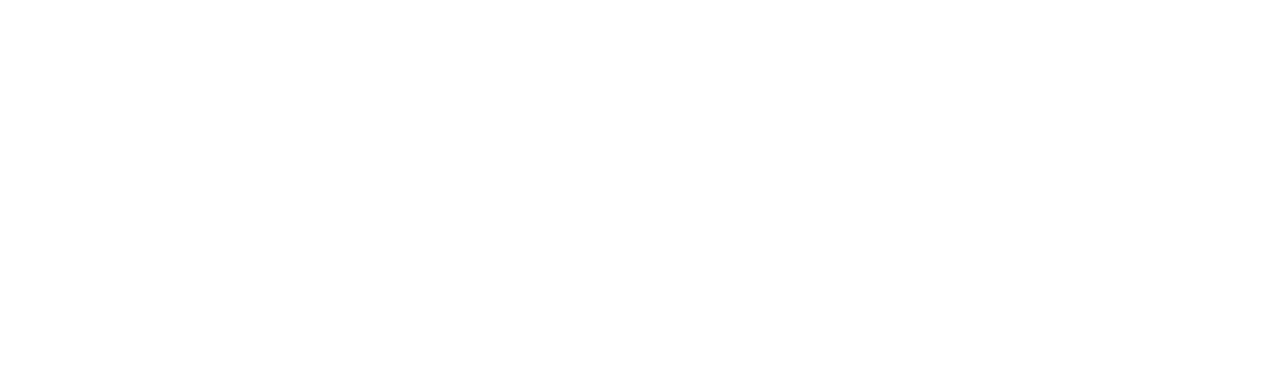
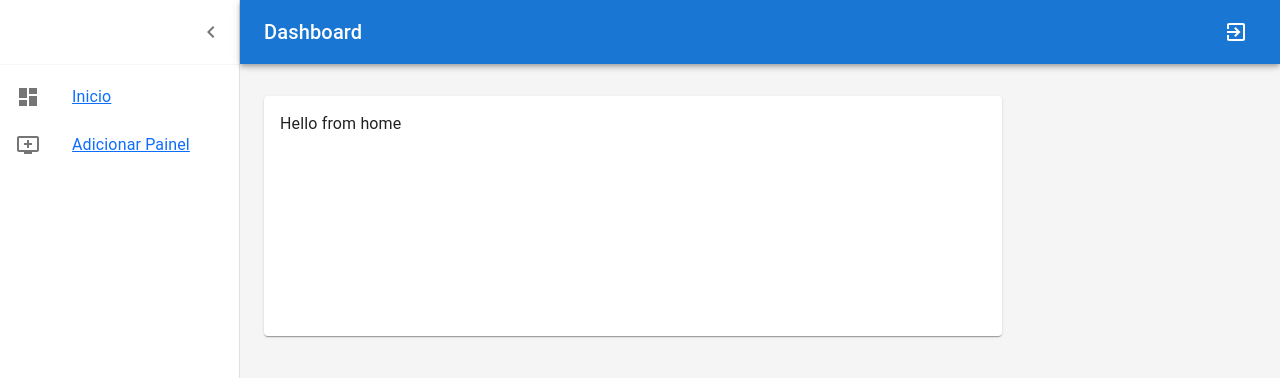
Before and after one commit to pGabrielM/panels-portal-client, a React (Vite) app: page /admin in a window 1280 px wide. Before the commit this address had no page. Shown: the top 378 px of the page. Built offline with nearby package versions, Linux system fonts and the light colour scheme.

Commit message:
feat: estrutura pagina de admin e rotas para acesso através do navbar

```diff
--- a/src/App.tsx
+++ b/src/App.tsx
@@ -1,15 +1,13 @@
-import RoutesApp from './routes/RoutesApp';
-import { BrowserRouter } from 'react-router-dom';
+import { BrowserRouter, RouterProvider } from 'react-router-dom';
 import AuthProvider from './contexts/Auth/AuthProvider';
 import 'bootstrap/dist/css/bootstrap.min.css';
+import RoutesApp from './routes/RoutesApp';
 
 function App() {
 
   return (
     <AuthProvider>
-      <BrowserRouter>
-        <RoutesApp />
-      </BrowserRouter>
+      <RoutesApp />
     </AuthProvider>
   )
 }
--- /dev/null
+++ b/src/pages/Admin/AdminPages/CreatePanel.tsx
@@ -0,0 +1,36 @@
+import { Box, Grid, Paper, Typography } from "@mui/material";
+import { Container } from "@mui/system";
+
+export default function CreatePanel() {
+  return (
+    <Box
+      component="main"
+      sx={{
+        backgroundColor: (theme) =>
+          theme.palette.mode === 'light'
+            ? theme.palette.grey[100]
+            : theme.palette.grey[900],
+        flexGrow: 1,
+        height: '100vh',
+        overflow: 'auto',
+      }}
+    >
+      <Container maxWidth="lg" sx={{ mt: 4, mb: 4 }}>
+        <Grid container spacing={3}>
+          <Grid item xs={12} md={8} lg={9}>
+            <Paper
+              sx={{
+                p: 2,
+                display: 'flex',
+                flexDirection: 'column',
+                height: 240,
+              }}
+            >
+              <Typography>Hello from create panel</Typography>
+            </Paper>
+          </Grid>
+        </Grid>
+      </Container>
+    </Box>
+  )
+}
--- /dev/null
+++ b/src/pages/Admin/AdminPages/Home.tsx
@@ -0,0 +1,36 @@
+import { Box, Grid, Paper, Typography } from "@mui/material";
+import { Container } from "@mui/system";
+
+export default function Home() {
+  return (
+    <Box
+      component="main"
+      sx={{
+        backgroundColor: (theme) =>
+          theme.palette.mode === 'light'
+            ? theme.palette.grey[100]
+            : theme.palette.grey[900],
+        flexGrow: 1,
+        height: '100vh',
+        overflow: 'auto',
+      }}
+    >
+      <Container maxWidth="lg" sx={{ mt: 4, mb: 4 }}>
+        <Grid container spacing={3}>
+          <Grid item xs={12} md={8} lg={9}>
+            <Paper
+              sx={{
+                p: 2,
+                display: 'flex',
+                flexDirection: 'column',
+                height: 240,
+              }}
+            >
+              <Typography>Hello from home</Typography>
+            </Paper>
+          </Grid>
+        </Grid>
+      </Container>
+    </Box>
+  )
+}
--- a/src/pages/Admin/Sidebar.tsx
+++ b/src/pages/Admin/Sidebar.tsx
@@ -19,7 +19,7 @@
 import NotificationsIcon from '@mui/icons-material/Notifications';
 import { mainListItems } from './listItems';
 import ExitToAppIcon from '@mui/icons-material/ExitToApp';
-import { useNavigate } from 'react-router';
+import { OutletProps, useNavigate } from 'react-router';
 import { AuthContext } from '../../contexts/Auth/AuthContext';
 
 function Copyright(props: any) {
@@ -87,7 +87,7 @@
 
 const mdTheme = createTheme();
 
-export default function Sidebar() {
+export default function Sidebar({OutletElement}: any) {
   const [open, setOpen] = React.useState(true);
   const toggleDrawer = () => {
     setOpen(!open);
@@ -168,23 +168,7 @@
           }}
         >
           <Toolbar />
-          <Container maxWidth="lg" sx={{ mt: 4, mb: 4 }}>
-            <Grid container spacing={3}>
-              <Grid item xs={12} md={8} lg={9}>
-                <Paper
-                  sx={{
-                    p: 2,
-                    display: 'flex',
-                    flexDirection: 'column',
-                    height: 240,
-                  }}
-                >
-                  {/* data */}
-                </Paper>
-              </Grid>
-            </Grid>
-            <Copyright sx={{ pt: 4 }} />
-          </Container>
+            {OutletElement}
         </Box>
       </Box>
     </ThemeProvider>
--- a/src/pages/Admin/listItems.tsx
+++ b/src/pages/Admin/listItems.tsx
@@ -4,20 +4,25 @@
 import ListItemText from '@mui/material/ListItemText';
 import DashboardIcon from '@mui/icons-material/Dashboard';
 import AddToQueueIcon from '@mui/icons-material/AddToQueue';
+import { Link } from 'react-router-dom';
 
 export const mainListItems = (
   <React.Fragment>
+    <Link to={'/admin'}>
       <ListItemButton>
         <ListItemIcon>
           <DashboardIcon />
         </ListItemIcon>
         <ListItemText primary="Inicio" />
       </ListItemButton>
+    </Link>
+    <Link to={'/admin/create'}>
       <ListItemButton>
         <ListItemIcon>
           <AddToQueueIcon />
         </ListItemIcon>
         <ListItemText primary="Adicionar Painel" />
       </ListItemButton>
+    </Link>
   </React.Fragment>
 );
--- a/src/pages/Login/Login.tsx
+++ b/src/pages/Login/Login.tsx
@@ -36,7 +36,7 @@
     const isLogged = await auth.login(email, password, saveToken);
 
     if (isLogged) {
-      navigate('/home')
+      navigate('/admin')
     } else {
       setError(false)
       setTimeout(() => setError(true), 100)
--- a/src/routes/RoutesApp.tsx
+++ b/src/routes/RoutesApp.tsx
@@ -1,15 +1,30 @@
-import { Route, Router, Routes } from "react-router-dom";
+import { BrowserRouter, createBrowserRouter, createRoutesFromElements, Outlet, Route, Router, Routes } from "react-router-dom";
 import { RequireAuth } from "../contexts/Auth/RequireAuth";
+import CreatePanel from "../pages/Admin/AdminPages/CreatePanel";
+import Home from "../pages/Admin/AdminPages/Home";
 import Sidebar from "../pages/Admin/Sidebar";
 import Login from "../pages/Login/Login";
 import Portal from "../pages/Portal/Portal";
 
+const AppLayout = () => {
+  return (
+    <Sidebar OutletElement={<Outlet />} />
+  )
+}
+
 export default function RoutesApp() {
   return (
+    <BrowserRouter>
       <Routes>
+        <Route path="*" element={<Portal />}/>
         <Route path="/portal" element={<Portal />} />
         <Route path="/login" element={<Login />} />
-          <Route path="/home" element={<RequireAuth><Sidebar/></RequireAuth>} />
+
+        <Route element={<AppLayout />}>
+          <Route path={'/admin'} element={<Home />} />
+          <Route path={'/admin/create'} element={<CreatePanel />} />
+        </Route>
       </Routes>
+    </BrowserRouter>
   )
 }
```
Lines whose indentation alone changed are shown as unchanged.
